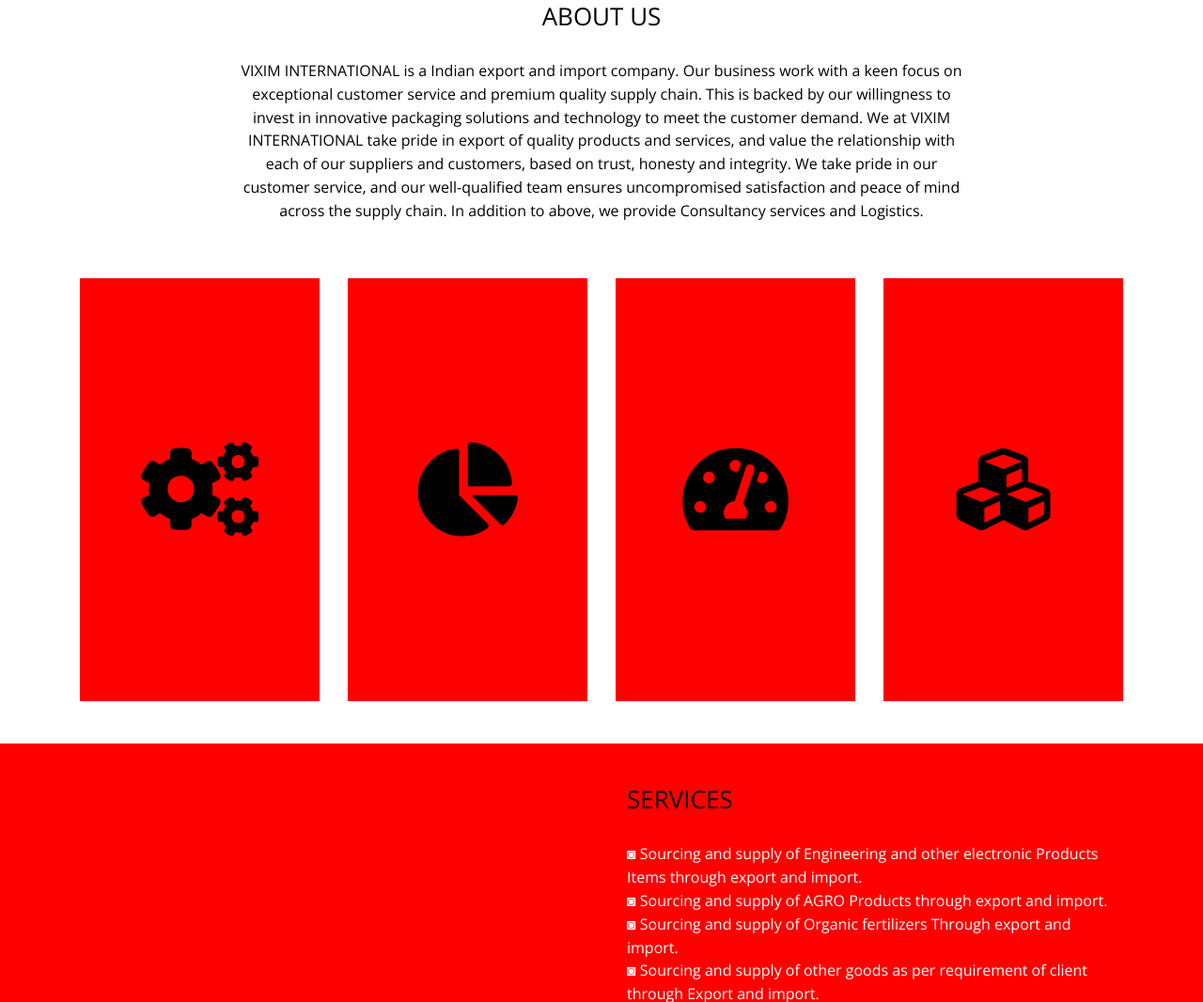
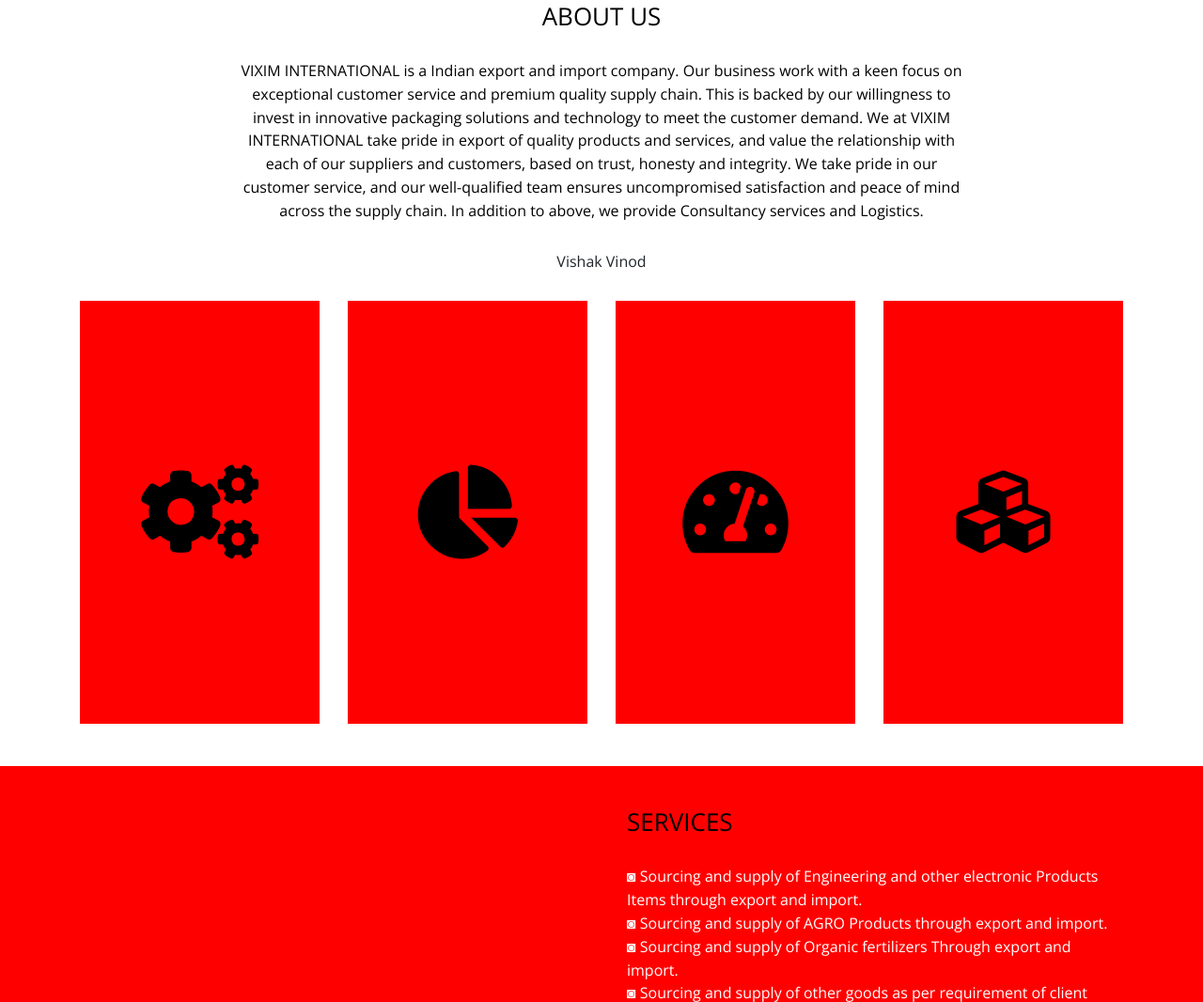
Before and after one commit to iamhrsrv/iamhrsrv.github.io-vixim.github.io-, a plain HTML site: page index.html in a window 1280 px wide. Shown: the part 672-1738 px from the top of the page at 94% size. Drawn offline with nearby package versions, Linux system fonts and the light colour scheme.

Commit message:
Update index.html

```diff
--- a/index.html
+++ b/index.html
@@ -142,7 +142,7 @@
 
           We take pride in our customer service, and our well-qualified team ensures uncompromised satisfaction and peace of mind across the supply chain.
 
-           In addition to above, we provide Consultancy services and Logistics.
+           In addition to above, we provide Consultancy services and Logistics. <br> <center> Vishak Vinod </center>
                 </div>
       <div class="row">
         <div class="col-xs-12 col-sm-12 col-md-6 col-lg-3 col-xl-3">
```
